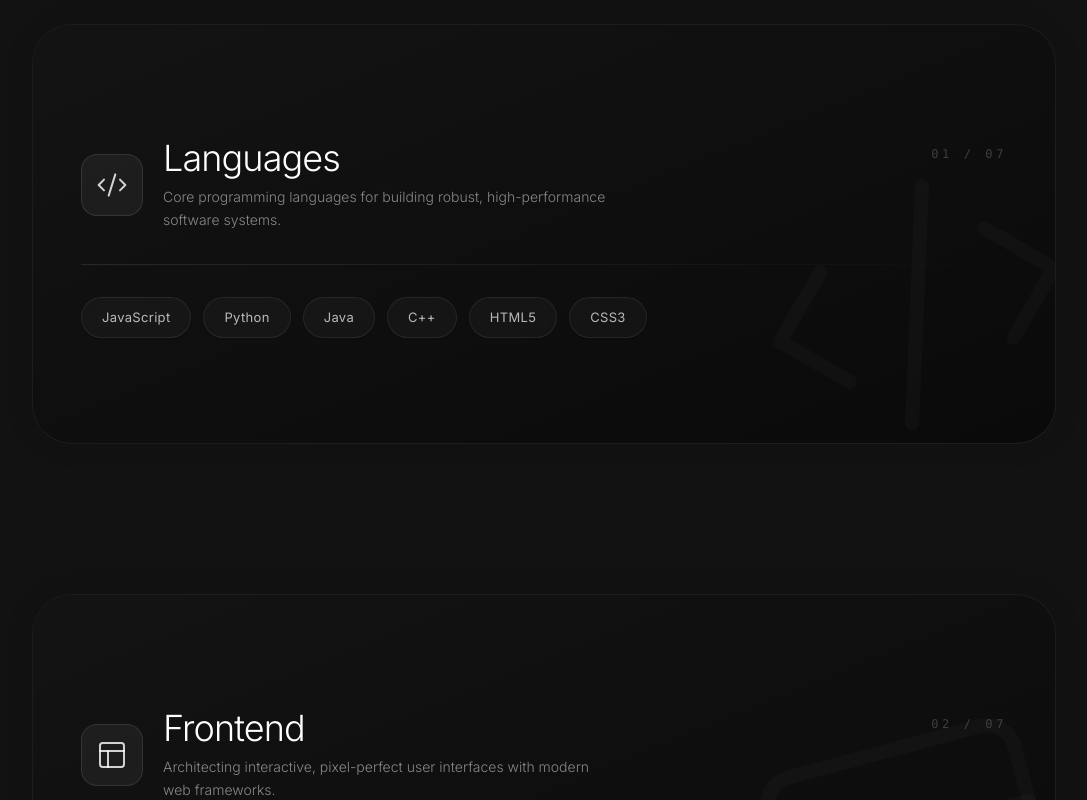
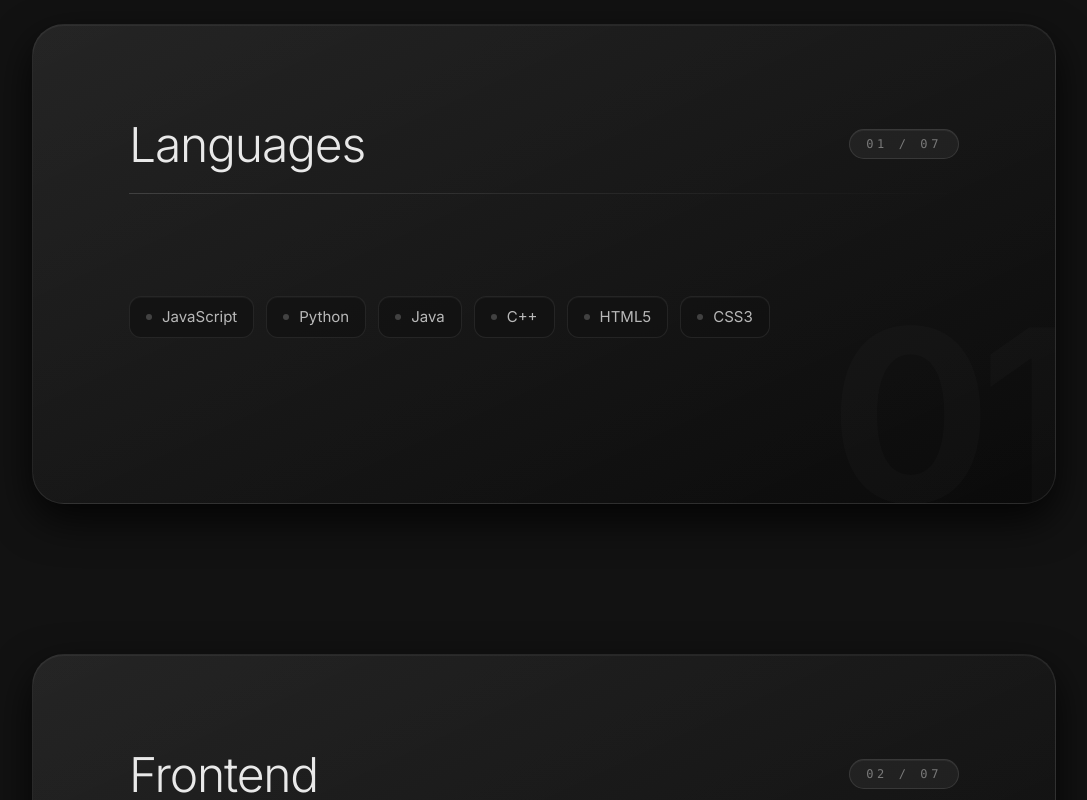
Before and after one commit to Poojyanth-m/Portfolio_Website, a Next.js app: page / in a window 1280 px wide. Shown: the part 4360-5160 px from the top of the page, without its empty margins (96-1183 px from the left). Built offline with nearby package versions, Linux system fonts and the light colour scheme.

Commit message:
ScrollStack updated

```diff
--- a/components/sections/About.tsx
+++ b/components/sections/About.tsx
@@ -2,66 +2,22 @@
 
 import { motion } from "framer-motion";
 import ScrollStack, { ScrollStackItem } from "@/components/ui/ScrollStack";
-import {
-  Code2,
-  Layout,
-  Server,
-  Smartphone,
-  Database,
-  BrainCircuit,
-  Wrench
-} from "lucide-react";
 
-const skills = [
-  {
-    category: "Languages",
-    icon: Code2,
-    description: "Core programming languages for building robust, high-performance software systems.",
-    items: ["JavaScript", "Python", "Java", "C++", "HTML5", "CSS3"]
-  },
-  {
-    category: "Frontend",
-    icon: Layout,
-    description: "Architecting interactive, pixel-perfect user interfaces with modern web frameworks.",
-    items: ["React.js", "React Native", "Angular", "Next.js", "Tailwind CSS", "Bootstrap", "Framer Motion"]
-  },
-  {
-    category: "Backend",
-    icon: Server,
-    description: "Designing scalable microservices, RESTful APIs, and secure authentication flows.",
-    items: ["Node.js", "Express.js", "FastAPI", "Flask", "REST APIs", "JWT Authentication", "Microservices"]
-  },
-  {
-    category: "Mobile",
-    icon: Smartphone,
-    description: "Developing cross-platform mobile applications with native-like performance.",
-    items: ["React Native (Expo)", "Flutter"]
-  },
-  {
-    category: "Databases",
-    icon: Database,
-    description: "Managing relational and NoSQL databases for high availability and efficient data retrieval.",
-    items: ["PostgreSQL", "MySQL", "MongoDB", "Firebase Firestore", "Redis", "Supabase"]
-  },
-  {
-    category: "AI / ML",
-    icon: BrainCircuit,
-    description: "Engineering intelligent systems, training models, and integrating advanced language models.",
-    items: ["TensorFlow", "Keras", "Scikit-learn", "OpenCV", "NumPy", "Pandas", "Matplotlib", "RAG", "Large Language Models", "Natural Language Processing", "Prompt Engineering", "Multi-Agent Systems", "Model Training & Evaluation", "Vector Embeddings"]
-  },
-  {
-    category: "DevOps & Tools",
-    icon: Wrench,
-    description: "Streamlining development workflows with containerization, CI/CD pipelines, and version control.",
-    items: ["Git", "GitHub", "VS Code", "Docker", "CI/CD", "Postman", "Figma", "Android Studio", "Google Colab", "Jupyter Notebook"]
-  }
-];
+const skills = {
+  "Languages": ["JavaScript", "Python", "Java", "C++", "HTML5", "CSS3"],
+  "Frontend": ["React.js", "React Native", "Angular", "Next.js", "Tailwind CSS", "Bootstrap", "Framer Motion"],
+  "Backend": ["Node.js", "Express.js", "FastAPI", "Flask", "REST APIs", "JWT Authentication", "Microservices"],
+  "Mobile": ["React Native (Expo)", "Flutter"],
+  "Databases": ["PostgreSQL", "MySQL", "MongoDB", "Firebase Firestore", "Redis", "Supabase"],
+  "AI / ML": ["TensorFlow", "Keras", "Scikit-learn", "OpenCV", "NumPy", "Pandas", "Matplotlib", "RAG", "Large Language Models", "Natural Language Processing", "Prompt Engineering", "Multi-Agent Systems", "Model Training & Evaluation", "Vector Embeddings"],
+  "DevOps & Tools": ["Git", "GitHub", "VS Code", "Docker", "CI/CD", "Postman", "Figma", "Android Studio", "Google Colab", "Jupyter Notebook"]
+};
 
-const skillCount = skills.length;
+const skillCount = Object.keys(skills).length;
 
 export default function About() {
   return (
-    <section id="about" className="relative z-20 bg-[#121212] py-32 px-4 md:px-16 lg:px-24">
+    <section id="about" className="relative z-20 bg-[#121212] py-32 px-8 md:px-16 lg:px-24">
       <div className="w-full">
 
         {/* Section header */}
@@ -130,69 +86,57 @@ export default function About() {
           <ScrollStack
             useWindowScroll={true}
             itemDistance={150}
-            itemScale={0.04}
-            itemStackDistance={30}
-            stackPosition="18%"
-            scaleEndPosition="10%"
-            baseScale={0.88}
-            blurAmount={1.5}
+            itemScale={0.03}
+            itemStackDistance={20}
+            stackPosition="10%"
+            scaleEndPosition="5%"
+            baseScale={0.82}
+            blurAmount={1.2}
             className="w-full max-w-5xl mx-auto"
           >
-            {skills.map((skillGroup, i) => {
-              const Icon = skillGroup.icon;
-              return (
+            {Object.entries(skills).map(([category, items], i) => (
               <ScrollStackItem
-                  key={skillGroup.category}
-                  itemClassName="bg-[#0a0a0a] border border-white/[0.08] shadow-[0_-4px_40px_rgba(0,0,0,0.8)] flex flex-col justify-center h-auto min-h-[420px] overflow-hidden group"
+                key={category}
+                itemClassName="relative bg-gradient-to-br from-[#1c1c1c] to-[#0a0a0a] border border-white/10 shadow-[0_16px_40px_rgba(0,0,0,0.8),inset_0_1px_0_rgba(255,255,255,0.05)] flex flex-col overflow-hidden !h-[480px] !rounded-[32px]"
               >
-                  {/* Subtle animated inner glow */}
-                  <div className="absolute inset-0 bg-gradient-to-br from-white/[0.04] to-transparent rounded-[40px] opacity-100 transition-opacity duration-500" />
+                {/* Subtle inner glow */}
+                <div className="absolute inset-0 bg-gradient-to-br from-white/[0.04] to-transparent pointer-events-none" />
 
-                  {/* Giant faint watermark icon */}
-                  <div className="absolute -right-8 -bottom-8 text-white/[0.02] transform rotate-[-15deg] transition-transform duration-700 group-hover:scale-110 group-hover:text-white/[0.04] pointer-events-none">
-                    <Icon size={340} strokeWidth={1} />
+                {/* Giant watermark number to fill space */}
+                <div className="absolute -right-4 -bottom-8 text-[180px] md:text-[240px] font-bold text-white/[0.02] leading-none select-none pointer-events-none tracking-tighter">
+                  {String(i + 1).padStart(2, "0")}
                 </div>
 
                 {/* Card content */}
-                  <div className="relative z-10 w-full h-full flex flex-col pt-2">
+                <div className="relative z-10 w-full p-8 md:p-12 h-full flex flex-col">
                   {/* Header row */}
-                    <div className="flex items-start justify-between mb-8">
-                      <div className="flex items-start md:items-center gap-5 flex-col md:flex-row">
-                        <div className="p-3.5 rounded-2xl bg-white/[0.05] border border-white/[0.1] shrink-0">
-                          <Icon className="w-8 h-8 text-white/80" strokeWidth={1.5} />
-                        </div>
-                        <div>
-                          <h3 className="text-3xl md:text-4xl font-light text-white tracking-tight mb-2">
-                            {skillGroup.category}
+                  <div className="flex items-start justify-between mb-6">
+                    <h3 className="text-3xl md:text-5xl font-light text-white/90 tracking-tight">
+                      {category}
                     </h3>
-                          <p className="text-sm text-white/50 font-light max-w-md leading-relaxed">
-                            {skillGroup.description}
-                          </p>
-                        </div>
-                      </div>
-                      <span className="text-xs tracking-[0.3em] text-white/20 uppercase font-mono mt-2 hidden sm:block shrink-0">
+                    <span className="text-xs tracking-[0.3em] text-white/40 uppercase font-mono mt-2 bg-white/[0.05] px-4 py-1.5 rounded-full border border-white/10 shadow-[inset_0_1px_0_rgba(255,255,255,0.05)]">
                       {String(i + 1).padStart(2, "0")} / {String(skillCount).padStart(2, "0")}
                     </span>
                   </div>
 
                   {/* Divider */}
-                    <div className="w-full h-[1px] bg-gradient-to-r from-white/[0.1] to-transparent mb-8" />
+                  <div className="w-full h-[1px] bg-gradient-to-r from-white/[0.15] to-transparent mb-8" />
 
                   {/* Skill chips */}
-                    <div className="flex flex-wrap gap-3 mt-auto">
-                      {skillGroup.items.map((skill) => (
+                  <div className="flex flex-wrap gap-3 mt-auto mb-auto">
+                    {items.map((skill) => (
                       <span
                         key={skill}
-                          className="text-[13px] px-5 py-2.5 rounded-full bg-white/[0.03] border border-white/[0.08] text-white/70 tracking-wide hover:bg-white/[0.08] hover:text-white hover:border-white/30 transition-all duration-300 cursor-default shadow-sm backdrop-blur-sm"
+                        className="text-sm md:text-[15px] px-4 py-2.5 rounded-xl bg-[#121212]/80 border border-white/[0.08] text-white/70 shadow-[inset_0_1px_0_rgba(255,255,255,0.03)] hover:bg-white/[0.08] hover:text-white hover:border-white/30 hover:shadow-[0_0_20px_rgba(255,255,255,0.1),inset_0_1px_0_rgba(255,255,255,0.2)] hover:-translate-y-0.5 transition-all duration-300 cursor-default flex items-center gap-2.5"
                       >
+                        <div className="w-1.5 h-1.5 rounded-full bg-white/20" />
                         {skill}
                       </span>
                     ))}
                   </div>
                 </div>
               </ScrollStackItem>
-              );
-            })}
+            ))}
           </ScrollStack>
         </motion.div>
 
```
Lines whose indentation alone changed are shown as unchanged.
